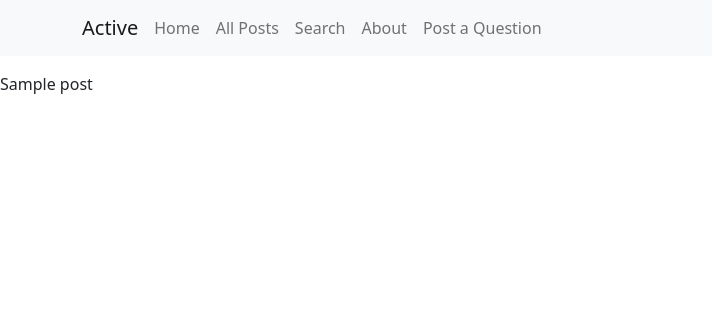
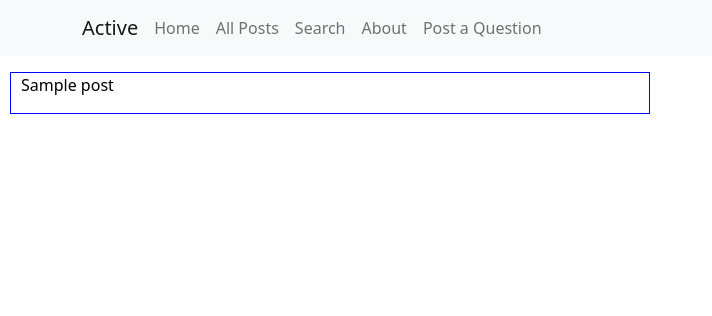
Before and after one commit to Cngo2019/ITSC_3155_Project, a Flask app: template templates/view_all.html in a window 1280 px wide. Shown: the top 316 px of the page, without its empty margins (0-712 px from the left). Run offline with Flask 2, Linux system fonts and the light colour scheme; the template is opened without the code that fills it: most values are stand-ins (such as "Sample title", 1, 10 or a date in 2020).

Commit message:
fixed styling

```diff
--- a/app.py
+++ b/app.py
@@ -24,7 +24,7 @@ def create():
 @app.post('/obtain_post_info')
 def add_post():
     # Obtain the neccessary information sent from the form
-    post_title = request.form.get('post_type')
+    post_title = request.form.get('post_title')
     post_body = request.form.get('post_body')
     post_subject = request.form.get('post_subject')
     tuple_data = (post_title, post_body, post_subject)
--- a/templates/create.html
+++ b/templates/create.html
@@ -5,7 +5,7 @@
 <div style="margin-left: 10px;">
 <form action="/obtain_post_info" method = "post" style="width:500px;">
     <div class="mb-3">
-        <input class="form-control" type="text" placeholder="Default input" aria-label="default input example" name="post_title">
+        <input class="form-control" type="text" placeholder="Default input" aria-label="default input example" name="post_title" id="post_title">
     </div>
 
     <select class="form-select form-select-sm" aria-label=".form-select-sm example" name = "post_subject">
--- a/templates/view_all.html
+++ b/templates/view_all.html
@@ -1,11 +1,31 @@
 {% extends '_layout.html' %}
-
+{% block css %}
+<style>
+   .post-container {
+           border:1px solid blue;
+           margin-left:10px;
+           width:50%;
+           margin-bottom:10px;
+    }
+    .post-text {
+        color:black;
+        margin-left:10px;
+    }
+    .inside-text {
+        width: fit-content;
+    }
+</style>
+{% endblock %}
 {% block body %}
 <p>
     {% for i in all_posts %}
+    <div class = "post-container">
+        <div class = "inside-text">
         {% for x in i %}
-        <p>{{ x }}</p>
+        <p class = "post-text">{{ x }}</p>
         {% endfor %}
+        </div>
+    </div>
     {% endfor %}
 </p>
 {% endblock %}
```
